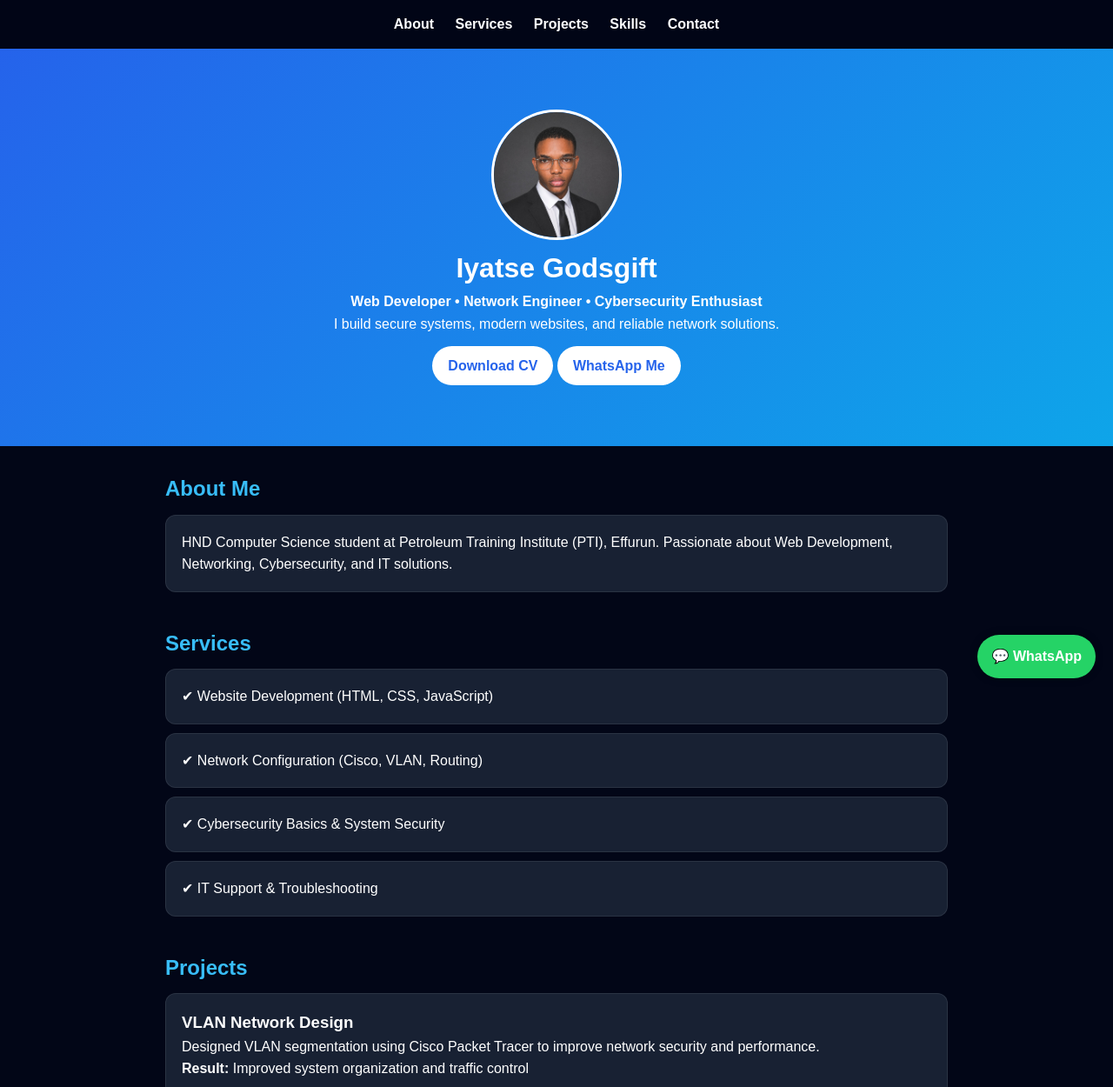
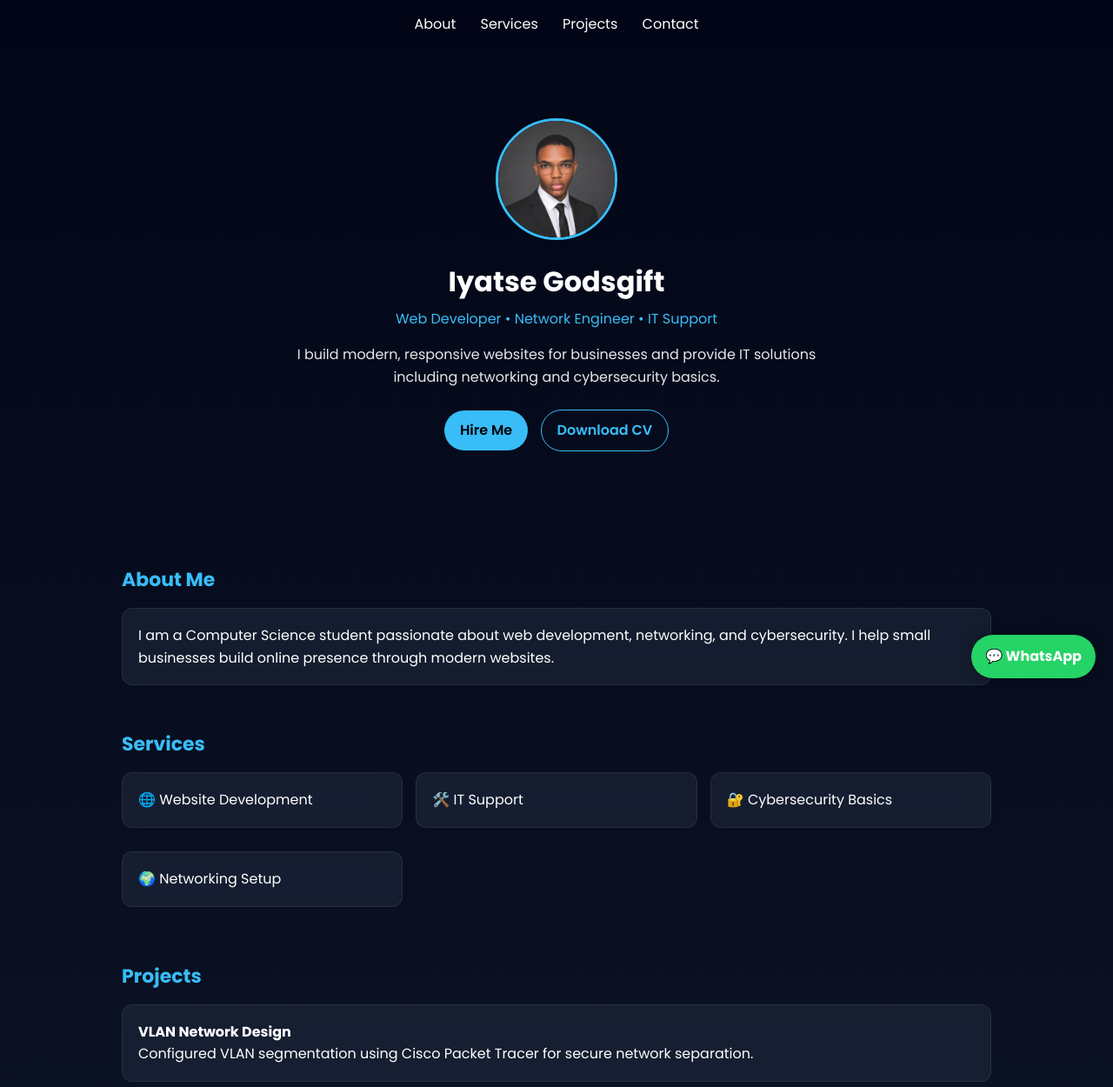
Before and after one commit to godsgiftiyatse-blip/godsgift-portfolio, a plain HTML site: page index.html in a window 1280 px wide. Shown: the top 1250 px of the page at 87% size. Drawn offline with Linux system fonts and the light colour scheme.

Commit message:
Update index.html

```diff
--- a/index.html
+++ b/index.html
@@ -3,18 +3,20 @@
 <head>
 <meta charset="UTF-8">
 <meta name="viewport" content="width=device-width, initial-scale=1.0">
-<title>Iyatse Godsgift | IT Portfolio</title>
+<title>Iyatse Godsgift | Web Developer</title>
+
+<link href="https://fonts.googleapis.com/css2?family=Poppins:wght@300;400;600;700&display=swap" rel="stylesheet">
 
 <style>
 *{
     margin:0;
     padding:0;
     box-sizing:border-box;
-    font-family:Arial, sans-serif;
+    font-family:'Poppins', sans-serif;
 }
 
 body{
-    background:#020617;
+    background:linear-gradient(180deg,#020617,#0f172a);
     color:white;
     line-height:1.6;
 }
@@ -23,90 +25,135 @@ body{
 nav{
     position:sticky;
     top:0;
-    background:rgba(2,6,23,0.9);
+    background:rgba(2,6,23,0.8);
+    backdrop-filter:blur(10px);
     padding:15px;
     text-align:center;
-    backdrop-filter:blur(10px);
+    z-index:1000;
 }
 
 nav a{
     color:white;
-    margin:0 10px;
+    margin:0 12px;
     text-decoration:none;
-    font-weight:bold;
+    font-weight:500;
 }
 
 nav a:hover{
     color:#38bdf8;
 }
 
-/* HEADER */
+/* HERO */
 header{
     text-align:center;
-    padding:70px 20px;
-    background:linear-gradient(135deg,#2563eb,#0ea5e9);
+    padding:80px 20px;
 }
 
 .profile-pic{
-    width:150px;
-    height:150px;
+    width:140px;
+    height:140px;
     border-radius:50%;
-    border:3px solid white;
     object-fit:cover;
+    border:3px solid #38bdf8;
+    margin-bottom:15px;
 }
 
+h1{
+    font-size:32px;
+}
+
+.subtitle{
+    color:#38bdf8;
+    margin-top:5px;
+    font-weight:500;
+}
+
+.desc{
+    max-width:600px;
+    margin:15px auto;
+    opacity:0.9;
+}
+
+/* BUTTONS */
 .btn{
     display:inline-block;
-    margin-top:12px;
+    margin:10px 5px;
     padding:10px 18px;
-    background:white;
-    color:#2563eb;
     border-radius:25px;
     text-decoration:none;
-    font-weight:bold;
+    font-weight:600;
+    transition:0.3s;
+}
+
+.btn-primary{
+    background:#38bdf8;
+    color:#000;
+}
+
+.btn-primary:hover{
+    transform:scale(1.05);
+}
+
+.btn-outline{
+    border:1px solid #38bdf8;
+    color:#38bdf8;
+}
+
+.btn-outline:hover{
+    background:#38bdf8;
+    color:#000;
 }
 
 /* CONTAINER */
 .container{
     width:90%;
-    max-width:900px;
+    max-width:1000px;
     margin:auto;
-    padding:30px 0;
+    padding:40px 0;
 }
 
 /* SECTION */
 .section{
-    margin-bottom:40px;
+    margin-bottom:50px;
 }
 
 .section h2{
     color:#38bdf8;
-    margin-bottom:10px;
+    margin-bottom:15px;
+    font-size:22px;
 }
 
 /* CARD */
 .card{
-    background:rgba(30,41,59,0.8);
+    background:rgba(30,41,59,0.6);
+    backdrop-filter:blur(10px);
+    border:1px solid rgba(255,255,255,0.08);
     padding:18px;
     border-radius:12px;
-    margin-bottom:10px;
-    border:1px solid rgba(255,255,255,0.08);
+    margin-bottom:12px;
     transition:0.3s;
 }
 
 .card:hover{
-    transform:scale(1.02);
-    box-shadow:0 0 20px rgba(56,189,248,0.2);
+    transform:translateY(-5px);
+}
+
+/* GRID */
+.grid{
+    display:grid;
+    grid-template-columns:repeat(auto-fit,minmax(250px,1fr));
+    gap:15px;
 }
 
 /* FOOTER */
 footer{
     text-align:center;
-    padding:15px;
+    padding:20px;
     background:#020617;
+    margin-top:30px;
 }
 
-/* WHATSAPP */
+/* FLOAT WHATSAPP */
 .whatsapp{
     position:fixed;
     bottom:20px;
@@ -117,7 +164,7 @@ footer{
     border-radius:50px;
     text-decoration:none;
     font-weight:bold;
-    box-shadow:0 0 10px rgba(0,0,0,0.3);
+    box-shadow:0 0 15px rgba(0,0,0,0.3);
 }
 </style>
 </head>
@@ -129,26 +176,22 @@ footer{
     <a href="#about">About</a>
     <a href="#services">Services</a>
     <a href="#projects">Projects</a>
-    <a href="#skills">Skills</a>
     <a href="#contact">Contact</a>
 </nav>
 
-<!-- HEADER -->
+<!-- HERO -->
 <header>
     <img src="godsgift.jpg" class="profile-pic">
 
     <h1>Iyatse Godsgift</h1>
+    <div class="subtitle">Web Developer • Network Engineer • IT Support</div>
 
-    <p><b>Web Developer • Network Engineer • Cybersecurity Enthusiast</b></p>
+    <p class="desc">
+        I build modern, responsive websites for businesses and provide IT solutions including networking and cybersecurity basics.
+    </p>
 
-    <p>I build secure systems, modern websites, and reliable network solutions.</p>
-
-    <a class="btn" href="CV.pdf" download>Download CV</a>
-
-    <a class="btn" target="_blank"
-    href="https://wa.me/2348055708091?text=Hello%20I%20want%20to%20hire%20you">
-    WhatsApp Me
-    </a>
+    <a class="btn btn-primary" href="https://wa.me/2348055708091?text=Hello%20I%20need%20a%20website">Hire Me</a>
+    <a class="btn btn-outline" href="CV.pdf" download>Download CV</a>
 </header>
 
 <div class="container">
@@ -157,7 +200,7 @@ footer{
 <section class="section" id="about">
     <h2>About Me</h2>
     <div class="card">
-        HND Computer Science student at Petroleum Training Institute (PTI), Effurun. Passionate about Web Development, Networking, Cybersecurity, and IT solutions.
+        I am a Computer Science student passionate about web development, networking, and cybersecurity. I help small businesses build online presence through modern websites.
     </div>
 </section>
 
@@ -165,10 +208,12 @@ footer{
 <section class="section" id="services">
     <h2>Services</h2>
 
-    <div class="card">✔ Website Development (HTML, CSS, JavaScript)</div>
-    <div class="card">✔ Network Configuration (Cisco, VLAN, Routing)</div>
-    <div class="card">✔ Cybersecurity Basics & System Security</div>
-    <div class="card">✔ IT Support & Troubleshooting</div>
+    <div class="grid">
+        <div class="card">🌐 Website Development</div>
+        <div class="card">🛠️ IT Support</div>
+        <div class="card">🔐 Cybersecurity Basics</div>
+        <div class="card">🌍 Networking Setup</div>
+    </div>
 </section>
 
 <!-- PROJECTS -->
@@ -176,66 +221,39 @@ footer{
     <h2>Projects</h2>
 
     <div class="card">
-        <h3>VLAN Network Design</h3>
-        <p>Designed VLAN segmentation using Cisco Packet Tracer to improve network security and performance.</p>
-        <p><b>Result:</b> Improved system organization and traffic control</p>
+        <b>VLAN Network Design</b>
+        <p>Configured VLAN segmentation using Cisco Packet Tracer for secure network separation.</p>
     </div>
 
     <div class="card">
-        <h3>OSPF Routing Lab</h3>
-        <p>Configured OSPF routing for multi-network communication in simulation environment.</p>
-    </div>
-</section>
-
-<!-- SKILLS -->
-<section class="section" id="skills">
-    <h2>Skills</h2>
-
-    <div class="card">HTML</div>
-    <div class="card">CSS</div>
-    <div class="card">JavaScript</div>
-    <div class="card">Networking (Cisco)</div>
-    <div class="card">Cybersecurity Basics</div>
-</section>
-
-<!-- GITHUB -->
-<section class="section">
-    <h2>My Work</h2>
-    <div class="card">
-        View my projects on GitHub:
-        <br><br>
-        <a href="https://github.com/" style="color:#38bdf8;">👉 Visit My GitHub</a>
-    </div>
-</section>
-
-<!-- HIRE ME -->
-<section class="section">
-    <h2>Hire Me</h2>
-    <div class="card">
-        Available for internships, freelance websites, networking projects, and IT support roles.
+        <b>OSPF Routing Lab</b>
+        <p>Implemented dynamic routing using OSPF for multi-network communication.</p>
     </div>
 </section>
 
 <!-- CONTACT -->
 <section class="section" id="contact">
     <h2>Contact</h2>
+
     <div class="card">
-        Email: <a href="mailto:godsgiftiyatse@gmail.com" style="color:#38bdf8;">Send Mail</a><br>
-        Phone: 08055708091<br>
-        Location: Delta State, Nigeria
+        📧 Email: godsgiftiyatse@gmail.com<br>
+        📞 Phone: 08055708091<br>
+        📍 Location: Delta State, Nigeria<br><br>
+
+        <a class="btn btn-primary" href="https://wa.me/2348055708091?text=Hello%20I%20want%20a%20website">
+            Chat on WhatsApp
+        </a>
     </div>
 </section>
 
 </div>
 
-<!-- FOOTER -->
 <footer>
     © 2026 Iyatse Godsgift. All Rights Reserved.
 </footer>
 
 <!-- WHATSAPP FLOAT -->
-<a class="whatsapp"
-href="https://wa.me/2348055708091?text=Hello%20I%20want%20to%20hire%20you">
+<a class="whatsapp" href="https://wa.me/2348055708091?text=Hello%20I%20need%20a%20website">
 💬 WhatsApp
 </a>
 
```
